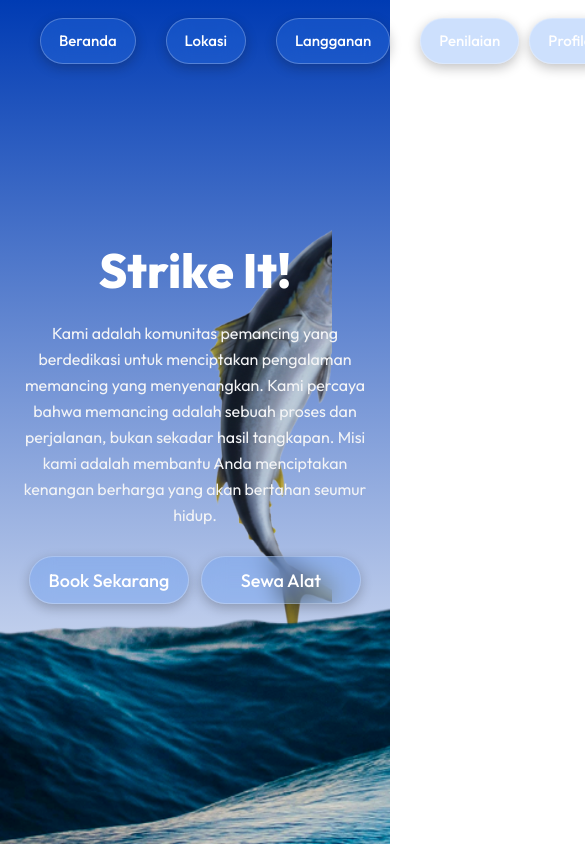
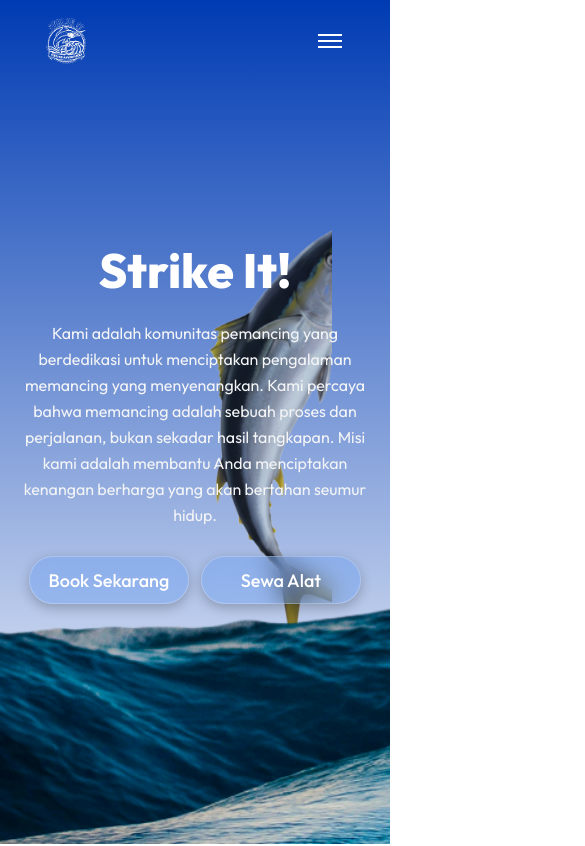
Before and after one commit to Xantares-nvrdie/Strike-It, a Vue app: page / in a window 390 px wide. Shown: the top 846 px of the page, 585 px wide, since content can reach past the window. Built offline with nearby package versions, Linux system fonts and the light colour scheme.

Commit message:
navbar mobile responsive

```diff
--- a/package.json
+++ b/package.json
@@ -14,6 +14,8 @@
     "format": "prettier --write src/"
   },
   "dependencies": {
+    "@iconify/vue": "^5.0.0",
+    "@tailwindcss/vite": "^4.1.16",
     "pinia": "^3.0.3",
     "vue": "^3.5.22",
     "vue-router": "^4.6.3"
--- a/src/components/Layout/Navigation.vue
+++ b/src/components/Layout/Navigation.vue
@@ -1,38 +1,35 @@
 <script setup>
 import { useRoute } from 'vue-router';
-import { computed } from 'vue';
+import { ref, computed } from 'vue';
+import { Container } from 'postcss';
 
-// 1. Dapatkan rute yang sedang aktif
 const route = useRoute();
+const isMenuOpen = ref(false)
 
-// 2. Buat computed property untuk menentukan kelas CSS
 const navbarClass = computed(() => {
-  // Cek 'meta' dari rute yang aktif
   if (route.meta.navbarStyle === 'transparent') {
-    // Kelas untuk style transparan
     return 'sticky top-0 z-50 w-full h-16 bg-transparent text-white absolute';
   }
 
-  // Kelas untuk style solid/default
+
   return 'sticky top-0 z-50 w-full h-16 shadow-md bg-white text-gray-800';
 });
 
 const isMainPage = computed(() => route.name === 'Home');
 
+const toggleMenu = () => {
+  isMenuOpen.value = !isMenuOpen.value
+}
 </script>
+
 <template>
-  <nav
-    class="absolute top-0 left-0 z-50 flex items-center justify-between w-full px-10 py-4 font-semibold text-white"
-  >
+  <nav class="absolute top-0 left-0 z-50 flex items-center justify-between w-full px-10 py-4 font-semibold text-white">
     <div class="logo">
-      <img
-        src="../../assets/strikeit_logo.png"
-        alt="Logo Strike It"
-        class="w-[50px] h-[50px] object-contain bg-red-500"
-      />
+      <img src="../../assets/strikeit_logo.png" alt="Logo Strike It" class="w-[50px] h-[50px] object-contain" />
     </div>
 
-    <ul v-if="isMainPage" class="list-none flex gap-x-[30px]">
+    <!-- Menu Desktop -->
+    <ul v-if="isMainPage" class="hidden lg:flex list-none gap-x-[30px]">
       <li class="transition-colors duration-300 ease-in-out cursor-pointer group">
         <button class="btn-glass group-hover:text-[#122f4f]">Beranda</button>
       </li>
@@ -47,8 +44,8 @@ const isMainPage = computed(() => route.name === 'Home');
       </li>
     </ul>
 
-    <!-- NAVBAR khusus untuk halaman Shop -->
-    <ul v-else class="list-none flex gap-x-[30px]">
+    <!-- Menu Desktop untuk Shop -->
+    <ul v-else class="hidden lg:flex list-none gap-x-[30px]">
       <li class="transition-colors duration-300 ease-in-out cursor-pointer group">
         <button class="btn-glass group-hover:text-[#122f4f]">Beranda</button>
       </li>
@@ -66,22 +63,96 @@ const isMainPage = computed(() => route.name === 'Home');
       </li>
     </ul>
 
-
-    <ul class="list-none flex items-center gap-x-2.5">
+    <!-- Profile -->
+    <ul class="hidden lg:flex list-none items-center gap-x-2.5">
       <li>
-        <img
-          src="../../assets/saskeh.jpg"
-          alt="Foto Profile"
-          class="object-cover w-10 h-10 rounded-full"
-        />
+        <img src="../../assets/saskeh.jpg" alt="Foto Profile" class="object-cover w-10 h-10 rounded-full" />
       </li>
       <li>
         <button class="btn-glass">Profile</button>
       </li>
     </ul>
+
+    <!-- Tombol Hamburger (Mobile) -->
+    <button @click="toggleMenu"
+      class="lg:hidden flex flex-col justify-center items-center gap-[4px] w-10 h-10 rounded-md hover:bg-white/10 transition">
+      <span class="w-6 h-[2px] bg-white transition-all" :class="{ 'rotate-45 translate-y-[6px]': isMenuOpen }"></span>
+      <span class="w-6 h-[2px] bg-white" :class="{ 'opacity-0': isMenuOpen }"></span>
+      <span class="w-6 h-[2px] bg-white transition-all" :class="{ '-rotate-45 -translate-y-[6px]': isMenuOpen }"></span>
+    </button>
+
+    <!-- Menu Mobile -->
+    <transition name="fade">
+      <div v-if="isMenuOpen" class="absolute top-[70px] left-0 w-full flex justify-center lg:hidden">
+        <!-- ====== CONTAINER ====== -->
+        <div
+          class="w-[85vw] bg-black/25 backdrop-blur-md rounded-2xl border-4 border-white/50 p-5 flex flex-col items-center gap-3 text-white">
+          <!-- ===== PROFILE BOX ===== -->
+          <div class="w-full bg-white/10 rounded-2xl border-4 border-white/50 flex flex-col items-center gap-2 py-4">
+            <img src='../../assets/saskeh.jpg' alt="Foto Profile"
+              class="object-cover w-[12dvh] h-[12dvh] rounded-full" />
+            <p class="font-semibold text-lg">User</p>
+            <span class="text-sm opacity-80">Lihat profil</span>
+          </div>
+
+          <!-- ===== NAVIGATION BOX ===== -->
+          <div class="w-full bg-white/10 rounded-2xl border-4 border-white/50 flex flex-col items-start gap-4 px-6 py-5">
+            <template v-if="isMainPage">
+              <button class="btn-glass w-full flex items-center gap-3 justify-start">
+                <i class="fas fa-home"></i> Home
+              </button>
+              <button class="btn-glass w-full flex items-center gap-3 justify-start">
+                <i class="fas fa-map-marker-alt"></i> Lokasi
+              </button>
+              <button class="btn-glass w-full flex items-center gap-3 justify-start">
+                <i class="fas fa-credit-card"></i> Langganan
+              </button>
+              <button class="btn-glass w-full flex items-center gap-3 justify-start">
+                <i class="fas fa-star"></i> Penilaian
+              </button>
+            </template>
+
+            <template v-else>
+              <button class="btn-glass w-full flex items-center gap-3 justify-start">
+                <i class="fas fa-home"></i> Home
+              </button>
+              <button class="btn-glass w-full flex items-center gap-3 justify-start">
+                <i class="fas fa-calendar-check"></i> Booking
+              </button>
+              <button class="btn-glass w-full flex items-center gap-3 justify-start">
+                <i class="fas fa-fish"></i> Sewa Alat
+              </button>
+              <button class="btn-glass w-full flex items-center gap-3 justify-start">
+                <i class="fas fa-users"></i> Komunitas
+              </button>
+              <button class="btn-glass w-full flex items-center gap-3 justify-start">
+                <i class="fas fa-calendar"></i> Event
+              </button>
+            </template>
+          </div>
+
+          <!-- ===== LOGOUT BOX ===== -->
+          <div class="w-full">
+            <button
+              class="w-full bg-white/10 border-4 border-white/50 text-white rounded-2xl py-3 font-semibold hover:bg-white/20 transition">
+              <i class="fas fa-sign-out-alt mr-2"></i> Keluar
+            </button>
+          </div>
+        </div>
+      </div>
+    </transition>
+
   </nav>
 </template>
 
 <style scoped>
-/* Sekarang kosong! */
+.fade-enter-active,
+.fade-leave-active {
+  transition: opacity 0.3s ease;
+}
+
+.fade-enter-from,
+.fade-leave-to {
+  opacity: 0;
+}
 </style>
```
Also changed, not shown: 1 other file (tests, documents, lock files or other folders).
